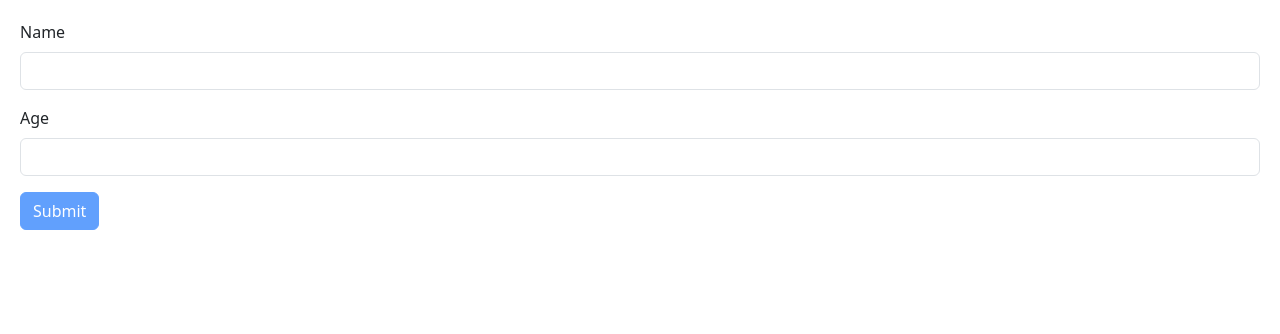
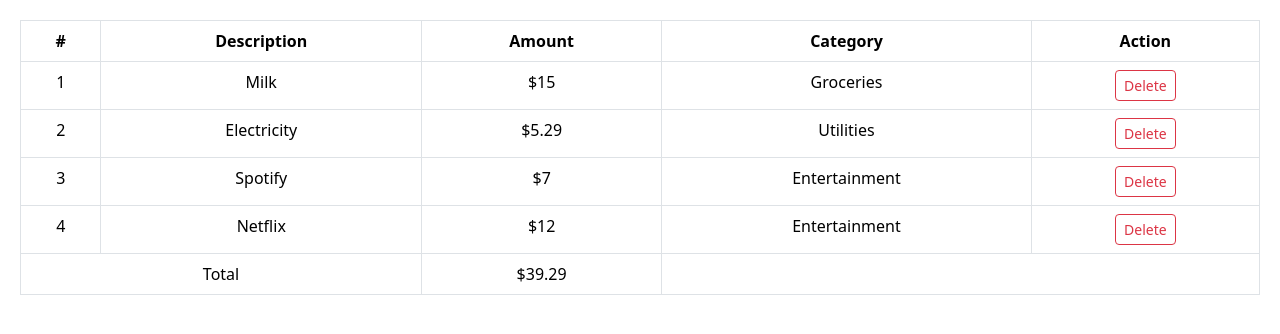
Before and after one commit to itsekiri-tatashe/learning-react, a React (Vite) app: page / in a window 1280 px wide. Shown: the top 334 px of the page. Built offline with nearby package versions, Linux system fonts and the light colour scheme.

Commit message:
Created ExpenseTable

```diff
--- a/src/App.tsx
+++ b/src/App.tsx
@@ -1,9 +1,26 @@
-import Form from "./components/Form";
+import { useState } from "react";
+import ExpenseTable from "./components/expense-project/ExpenseTable";
 
+// Define a TypeScript type for expense entries
 function App() {
+  const [categories] = useState(["Groceries", "Utilities", "Entertainment"]);
+
+  // Dummy Data
+  const [expenseData, setExpenseData] = useState([
+    { id: 1, description: "Milk", amount: 15, category: "Groceries" },
+    { id: 2, description: "Electricity", amount: 5.29, category: "Utilities" },
+    { id: 3, description: "Spotify", amount: 7, category: "Entertainment" },
+    { id: 4, description: "Netflix", amount: 12, category: "Entertainment" },
+  ]);
+
+  // Delete Object from List
+  const deleteExpense = (index: number) => {
+    setExpenseData(expenseData.filter((expense) => expense.id !== index));
+  };
+
   return (
     <>
-      <Form />
+      <ExpenseTable expenseData={expenseData} onClick={deleteExpense} />
     </>
   );
 }
--- /dev/null
+++ b/src/components/expense-project/ExpenseTable.tsx
@@ -0,0 +1,59 @@
+interface Expense {
+  id: number;
+  description: string;
+  amount: number;
+  category: string;
+}
+
+interface Props {
+  expenseData: Expense[];
+  onClick: (id: number) => void;
+}
+
+const ExpenseTable = ({ expenseData, onClick }: Props) => {
+  return (
+    <>
+      {/* Creating Table */}
+      <table className="table table-bordered">
+        <thead className="text-center">
+          <tr>
+            <th scope="col">#</th>
+            <th scope="col">Description</th>
+            <th scope="col">Amount</th>
+            <th scope="col">Category</th>
+            <th scope="col">Action</th>
+          </tr>
+        </thead>
+        <tbody>
+          {expenseData.map((expense) => (
+            <tr key={expense.id} className="text-center">
+              <td>{expense.id}</td>
+              <td>{expense.description}</td>
+              <td>${expense.amount}</td>
+              <td>{expense.category}</td>
+              <td>
+                <button
+                  className="btn btn-outline-danger btn-sm"
+                  onClick={() => onClick(expense.id)}
+                >
+                  Delete
+                </button>
+              </td>
+            </tr>
+          ))}
+        </tbody>
+        <tfoot>
+          <tr className="text-center">
+            <td colSpan={2}>Total</td>
+            <td>
+              ${expenseData.reduce((sum, expense) => sum + expense.amount, 0)}
+            </td>
+            <td colSpan={2}> </td>
+          </tr>
+        </tfoot>
+      </table>
+    </>
+  );
+};
+
+export default ExpenseTable;
```
